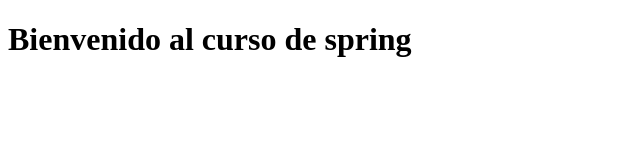
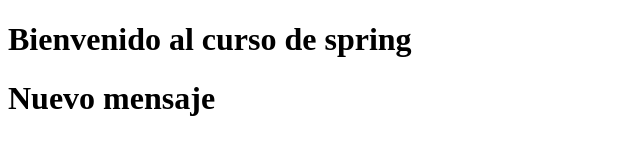
Before and after one commit to JimmyAldas/mypagewelcome, a plain HTML site: page index.html in a window 1280 px wide. Shown: the whole page, without its empty margins (0-640 px from the left). Drawn offline with Linux system fonts and the light colour scheme.

Commit message:
mi segundo commit

```diff
--- a/index.html
+++ b/index.html
@@ -7,5 +7,6 @@
 </head>
 <body>
     <h1>Bienvenido al curso de spring </h1>
+   <h1>Nuevo mensaje</h1>
 </body>
 </html>
```
